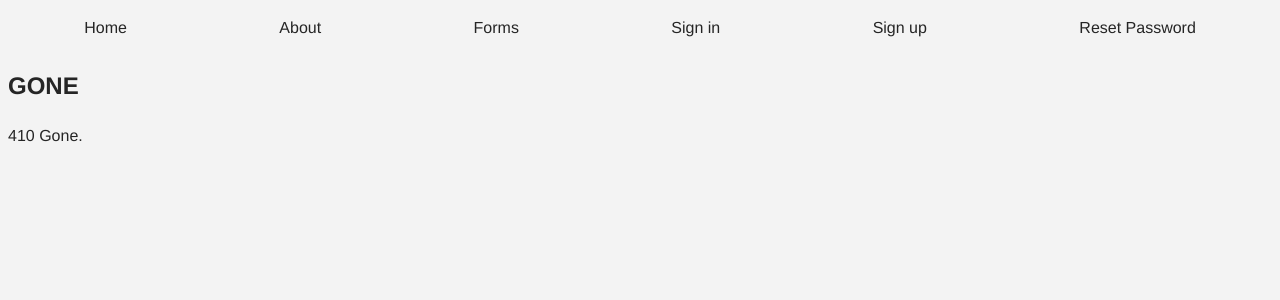
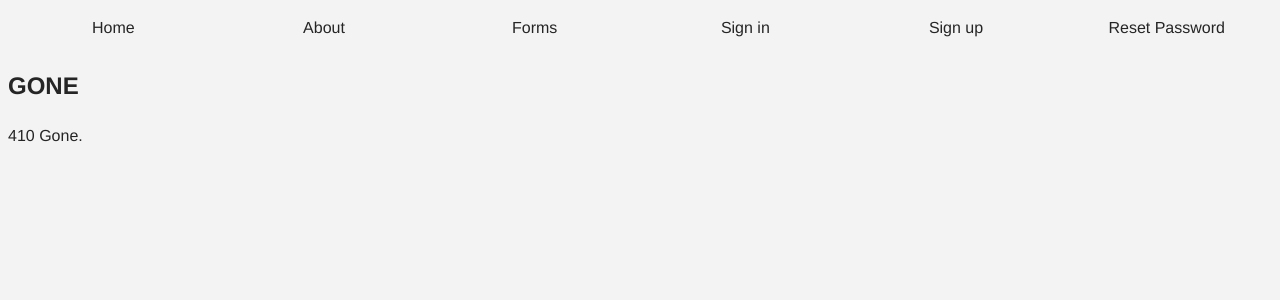
Before and after one commit to watertrans/python-flask-devcontainers, a Python web app: template src/templates/errors/gone.html in a window 1280 px wide. Shown: the top 300 px of the page. Run offline with Jinja, Linux system fonts and the light colour scheme; the template is opened without the code that fills it, so the values that code supplies are empty.

Commit message:
Update navigation design

```diff
--- a/src/static/css/style.css
+++ b/src/static/css/style.css
@@ -2115,7 +2115,6 @@ input[type="search"]::-webkit-calendar-picker-indicator {
    ======================================================================================= */
 
 .navbar {
-    position: relative;
     display: flex;
     flex-wrap: wrap;
     align-items: center;
@@ -2126,11 +2125,11 @@ input[type="search"]::-webkit-calendar-picker-indicator {
 }
 
 .nav-item {
-    display: inline-block;
-    flex-grow: 1;
+    display: block;
+    flex: 1;
     text-align: center;
-    padding: .5rem .5rem;
     border-radius: .375rem;
+    margin: .25rem;
 }
 
 .nav-item:hover {
@@ -2143,6 +2142,7 @@ input[type="search"]::-webkit-calendar-picker-indicator {
 
 .nav-link {
     display: block;
+    padding: .25rem;
     text-decoration: none;
 }
 
```
Also changed, not shown: src/context_processor.py (+8 -1 lines).
